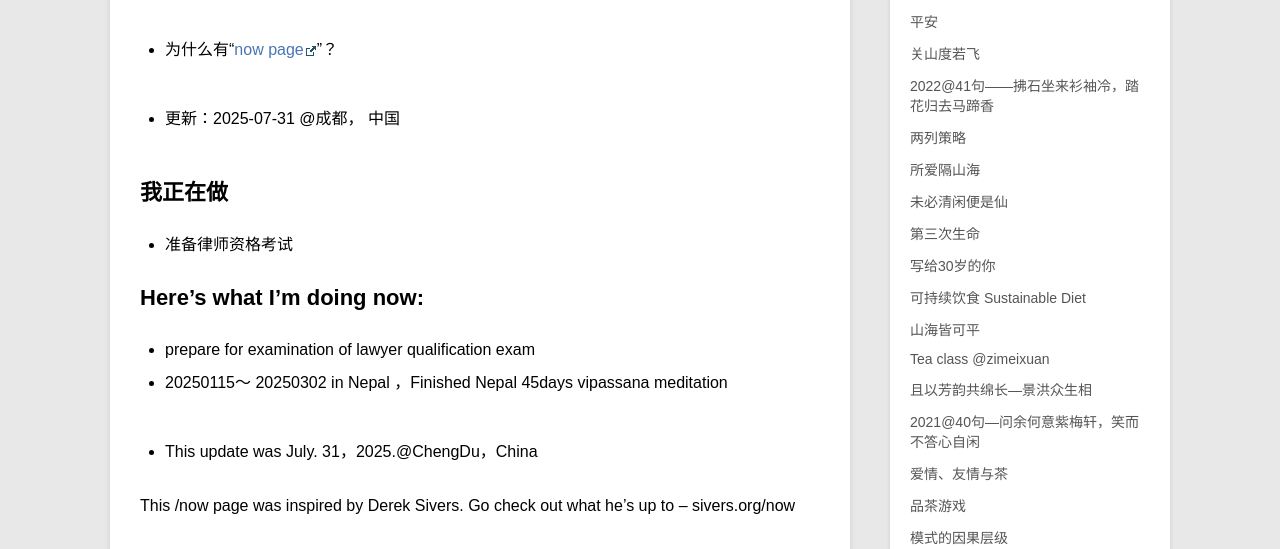
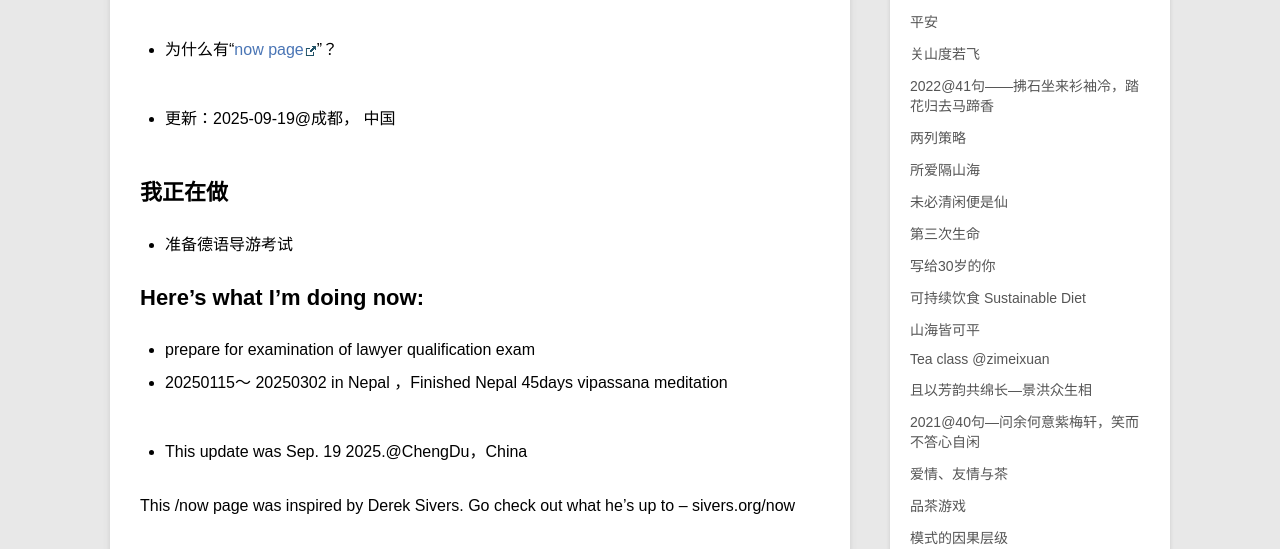
Before and after one commit to violettianjie/violettianjie.github.io, a Jekyll site: the page built from _posts/blog/2017-09-03-now.md, in a window 1280 px wide and 900 px high. Shown: the part 199-748 px from the top of the window. Built offline with Jekyll 4.4.1, drawn with Linux system fonts in a browser that asks for light colours; comment, search, counter and statistics services are not loaded.

Commit message:
Update 2017-09-03-now.md

```diff
--- a/_posts/blog/2017-09-03-now.md
+++ b/_posts/blog/2017-09-03-now.md
@@ -9,13 +9,13 @@ category: blog
 - 为什么有“[now page](http://nownownow.com/about)”？
 
 
-- 更新：2025-07-31 @成都， 中国
+- 更新：2025-09-19@成都， 中国
 
 
 ## 我正在做
 
 
-- 准备律师资格考试
+- 准备德语导游考试
 
 
 
@@ -44,7 +44,7 @@ category: blog
 
 
 
-- This update was July. 31，2025.@ChengDu，China
+- This update was Sep. 19 2025.@ChengDu，China
 
 This /now page was inspired by Derek Sivers. Go check out what he’s up to – sivers.org/now
 
```
